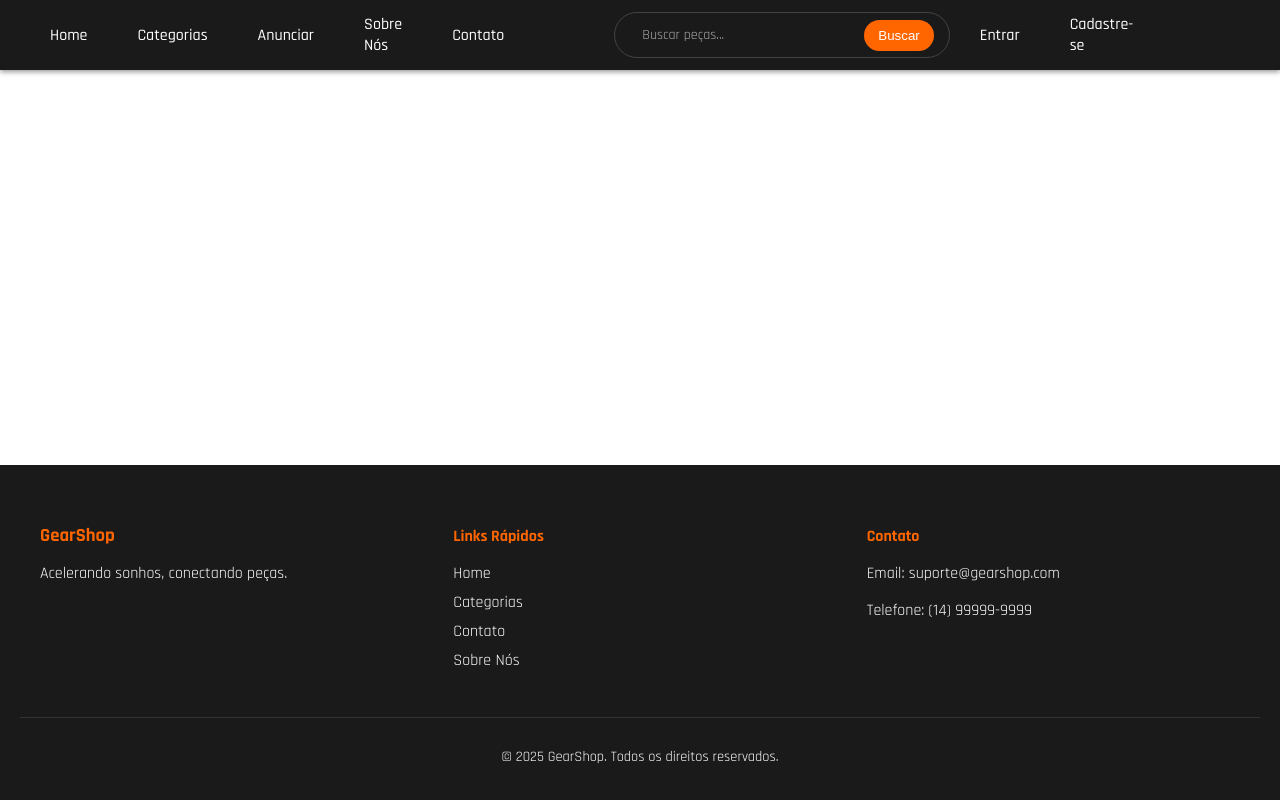
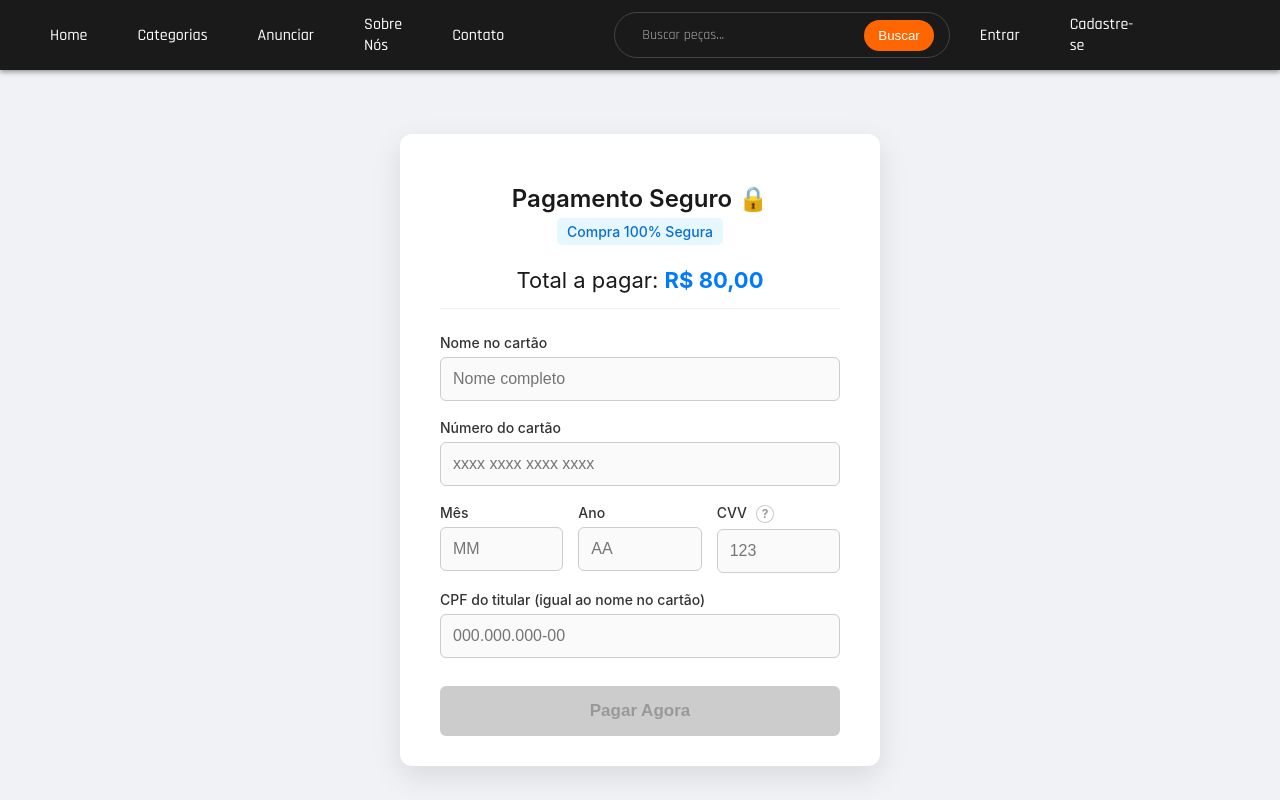
Before and after one commit to GearShop-Unimar/front-end, a Vue app: page /pagamento in a window 1280 px wide. Shown: the top 800 px of the page. Built offline with nearby package versions, Linux system fonts and the light colour scheme; no server answers.

Commit message:
GSP-53 FRONT - PAGINA DE PAGAMENTO

```diff
--- a/src/components/Footer.vue
+++ b/src/components/Footer.vue
@@ -19,6 +19,7 @@
           <li><router-link to="/categoria">Categorias</router-link></li>
           <li><router-link to="/contato">Contato</router-link></li>
           <li><router-link to="/sobre">Sobre Nós</router-link></li>
+          <li><router-link to="/pagamento">Pagamento</router-link></li>
         </ul>
       </div>
 
--- a/src/router/index.js
+++ b/src/router/index.js
@@ -1,15 +1,20 @@
-import { createRouter, createWebHistory } from 'vue-router';
-import Home from '../views/Home.vue';
-import Categoria from '../views/Categoria.vue';
-import Contato from '../views/Contato.vue';
-import Sobre from '../views/Sobre.vue';
-import Login from '../views/Login.vue';
-import Cadastro from '../views/Cadastro.vue';
-import Anunciar from '../views/Anunciar.vue';
-import { auth } from '../firebase';
-import Carrinho from '../views/Carrinho.vue';
-import MeusProdutos from '../views/MeusProdutos.vue';
-import Produto from '../views/Produto.vue';
+import { createRouter, createWebHistory } from 'vue-router'
+
+import Home from '../views/Home.vue'
+import Categoria from '../views/Categoria.vue'
+import Contato from '../views/Contato.vue'
+import Sobre from '../views/Sobre.vue'
+import Login from '../views/Login.vue'
+import Cadastro from '../views/Cadastro.vue'
+import Anunciar from '../views/Anunciar.vue'
+import Carrinho from '../views/Carrinho.vue'
+import MeusProdutos from '../views/MeusProdutos.vue'
+import Produto from '../views/Produto.vue'
+import Pagamento from '../views/Pagamento.vue'
+import Sucesso from '../views/Sucesso.vue'
+
+// Firebase auth
+import { auth } from '../firebase'
 
 const routes = [
   { path: '/', component: Home },
@@ -19,26 +24,33 @@ const routes = [
   { path: '/login', component: Login },
   { path: '/cadastro', component: Cadastro },
   { path: '/anunciar', component: Anunciar, meta: { requiresAuth: true } },
-  { path: '/carrinho',name:'Carrinho', component: () => import('@/views/Carrinho.vue') },
+  { path: '/carrinho', name:'Carrinho', component: Carrinho },
   { path: '/meus-produtos', name:'MeusProdutos', component: MeusProdutos, meta: { requiresAuth: true } },
   { path: '/produto/:id', name:'produto', component: Produto, props: true, meta: { requiresAuth: true } },
-];
+
+  // Rotas de pagamento
+  { path: '/pagamento', name: 'Pagamento', component: Pagamento, meta: { requiresAuth: false } },
+  { path: '/sucesso', name: 'Sucesso', component: Sucesso, meta: { requiresAuth: true } },
+
+  // Fallback: redireciona qualquer rota não existente para Home
+  { path: '/:catchAll(.*)', redirect: '/' }
+]
 
 const router = createRouter({
   history: createWebHistory(),
   routes,
-});
+})
 
-// 🔐 Guardião de rotas
+// 🔐 Guardião de rotas para páginas que requerem login
 router.beforeEach(async (to, from, next) => {
-  const { currentUser } = auth; // Usando currentUser para verificar sessão
-  const isAuthenticated = !!currentUser;
+  const { currentUser } = auth
+  const isAuthenticated = !!currentUser
 
   if (to.meta.requiresAuth && !isAuthenticated) {
-    next('/login');
+    next('/login')
   } else {
-    next();
+    next()
   }
-});
+})
 
-export default router;
+export default router
--- /dev/null
+++ b/src/views/Pagamento.vue
@@ -0,0 +1,339 @@
+<template>
+  <div class="pagamento-page">
+    <div class="pagamento-card">
+      <div class="header-pagamento">
+        <h2>Pagamento Seguro 🔒</h2>
+        <div class="selo-seguranca">
+            <span class="secure-text">Compra 100% Segura</span>
+        </div>
+      </div>
+
+      <p class="total">Total a pagar: <strong>R$ {{ total.toFixed(2).replace('.', ',') }}</strong></p>
+
+      <form @submit.prevent="processarPagamento" class="form-pagamento">
+
+        <div class="form-group">
+          <label for="nomeCartao">Nome no cartão</label>
+          <input v-model="nomeCartao" id="nomeCartao" type="text" placeholder="Nome completo" required />
+        </div>
+
+        <div class="form-group">
+          <label for="numeroCartao">Número do cartão</label>
+          <div class="input-com-bandeira">
+              <input v-model="numeroCartao" id="numeroCartao" type="tel" inputmode="numeric" placeholder="xxxx xxxx xxxx xxxx" maxlength="19"
+                @input="formatarCartao" required />
+              <img v-if="bandeiraCartao" :src="bandeiraCartao" alt="Bandeira do Cartão" class="bandeira-cartao-input">
+          </div>
+        </div>
+
+        <div class="linha">
+          <div class="form-group metade">
+            <label for="mesValidade">Mês</label>
+            <input v-model="mesValidade" id="mesValidade" type="text" placeholder="MM" maxlength="2" inputmode="numeric" @input="formatarMes" required />
+          </div>
+          <div class="form-group metade">
+            <label for="anoValidade">Ano</label>
+            <input v-model="anoValidade" id="anoValidade" type="text" placeholder="AA" maxlength="2" inputmode="numeric" @input="formatarAno" required />
+          </div>
+          <div class="form-group metade">
+            <label for="cvv">CVV
+                <span class="tooltip-cvv" title="Código de segurança, geralmente 3 dígitos no verso do cartão.">?</span>
+            </label>
+            <input v-model="cvv" id="cvv" type="text" placeholder="123" maxlength="4" inputmode="numeric" required />
+          </div>
+        </div>
+
+        <div class="form-group">
+          <label for="cpfTitular">CPF do titular (igual ao nome no cartão)</label>
+          <input v-model="cpfTitular" id="cpfTitular" type="text" placeholder="000.000.000-00" maxlength="14"
+            @input="formatarCPF" required />
+        </div>
+
+        <p v-if="erro" class="erro">{{ erro }}</p>
+
+        <button type="submit" :disabled="loading || !formularioValido">
+          {{ loading ? 'Processando...' : 'Pagar Agora' }}
+        </button>
+      </form>
+    </div>
+  </div>
+</template>
+
+<script setup>
+import { ref, computed } from 'vue';
+import { useRouter } from 'vue-router';
+
+// Mocado os produtos do carrinho
+const produtos = ref([
+  { nome: 'Produto 1', preco: 50 },
+  { nome: 'Produto 2', preco: 30 },
+]);
+
+const total = computed(() => produtos.value.reduce((acc, p) => acc + p.preco, 0));
+
+const nomeCartao = ref('')
+const numeroCartao = ref('')
+const mesValidade = ref('')
+const anoValidade = ref('')
+const cvv = ref('')
+const cpfTitular = ref('')
+const erro = ref('')
+const loading = ref(false)
+const router = useRouter()
+
+const bandeiraCartao = computed(() => {
+    const num = numeroCartao.value.replace(/\s/g, '')
+    if (num.length >= 4) {
+        if (num.startsWith('4')) return 'https://img.icons8.com/color/48/visa.png'
+        if (num.startsWith('5')) return 'https://img.icons8.com/color/48/mastercard.png'
+    }
+    return null
+})
+
+
+const formatarCartao = () => {
+  let num = numeroCartao.value.replace(/\D/g, '').slice(0, 16)
+  numeroCartao.value = num.replace(/(.{4})/g, '$1 ').trim()
+}
+
+const formatarMes = () => {
+    mesValidade.value = mesValidade.value.replace(/\D/g, '').slice(0, 2)
+}
+
+const formatarAno = () => {
+    anoValidade.value = anoValidade.value.replace(/\D/g, '').slice(0, 2)
+}
+
+const formatarCPF = () => {
+  let cpf = cpfTitular.value.replace(/\D/g, '').slice(0, 11);
+  if (cpf.length > 9) {
+      cpf = cpf.replace(/^(\d{3})(\d{3})(\d{3})(\d{2})$/, '$1.$2.$3-$4');
+  } else if (cpf.length > 6) {
+      cpf = cpf.replace(/^(\d{3})(\d{3})(\d{1,3})$/, '$1.$2.$3');
+  } else if (cpf.length > 3) {
+      cpf = cpf.replace(/^(\d{3})(\d{1,3})$/, '$1.$2');
+  }
+  cpfTitular.value = cpf;
+}
+
+
+const validarNumeroCartao = (num) => /^\d{16}$/.test(num.replace(/\s/g, ''))
+const validarCVV = (cvv) => /^\d{3,4}$/.test(cvv)
+const validarCPF = (cpf) => /^\d{3}\.\d{3}\.\d{3}\-\d{2}$/.test(cpf)
+
+const validarValidade = (mes, ano) => {
+    if (!/^\d{2}$/.test(mes) || !/^\d{2}$/.test(ano)) return false;
+
+    const mesNum = parseInt(mes);
+    const anoNum = parseInt('20' + ano);
+
+    if (mesNum < 1 || mesNum > 12) return false;
+
+    const dataAtual = new Date();
+    const anoAtual = dataAtual.getFullYear();
+    const mesAtual = dataAtual.getMonth() + 1;
+
+    if (anoNum < anoAtual) return false;
+    if (anoNum === anoAtual && mesNum < mesAtual) return false;
+
+    return true;
+}
+
+const formularioValido = computed(() => {
+    return (
+        nomeCartao.value.length > 0 &&
+        validarNumeroCartao(numeroCartao.value) &&
+        validarCVV(cvv.value) &&
+        validarCPF(cpfTitular.value) &&
+        mesValidade.value.length === 2 &&
+        anoValidade.value.length === 2
+    );
+});
+
+const processarPagamento = async () => {
+  erro.value = ''
+
+  if (!formularioValido.value) {
+      erro.value = 'Preencha todos os campos corretamente.';
+      return
+  }
+
+  if (!validarValidade(mesValidade.value, anoValidade.value)) {
+      erro.value = 'Validade do cartão expirada ou inválida.';
+      return
+  }
+
+  loading.value = true
+
+  try {
+    await new Promise((resolve) => setTimeout(resolve, 1500))
+    router.push('/sucesso')
+  } catch (e) {
+    erro.value = 'Erro ao processar pagamento. Tente novamente.'
+  } finally {
+    loading.value = false
+  }
+}
+</script>
+
+<style scoped>
+
+.pagamento-page {
+  display: flex;
+  justify-content: center;
+  align-items: center;
+  padding: 50px 20px;
+  background-color: #f0f2f5;
+  min-height: 100vh;
+  font-family: 'Inter', 'Helvetica Neue', Arial, sans-serif;
+}
+
+.pagamento-card {
+  background-color: #fff;
+  padding: 30px 40px;
+  border-radius: 12px;
+  box-shadow: 0 10px 30px rgba(0, 0, 0, 0.1);
+  width: 400px;
+  max-width: 100%;
+}
+
+.header-pagamento {
+    text-align: center;
+    margin-bottom: 20px;
+}
+
+h2 {
+  font-size: 24px;
+  margin-bottom: 5px;
+  color: #1a1a1a;
+  font-weight: 600;
+}
+
+.selo-seguranca {
+    background-color: #e6f7ff;
+    color: #096dd9;
+    padding: 5px 10px;
+    border-radius: 5px;
+    font-size: 14px;
+    font-weight: 500;
+    display: inline-block;
+}
+
+.total {
+  text-align: center;
+  font-size: 22px;
+  margin-bottom: 25px;
+  color: #1a1a1a;
+  border-bottom: 1px solid #eee;
+  padding-bottom: 15px;
+}
+
+.total strong {
+    color: #007bff;
+    font-weight: 700;
+}
+
+.form-pagamento .form-group {
+  margin-bottom: 18px;
+  position: relative;
+}
+
+.form-pagamento label {
+  font-weight: 500;
+  margin-bottom: 6px;
+  color: #333;
+  font-size: 14px;
+  display: block;
+}
+
+.form-pagamento input {
+  width: 100%;
+  box-sizing: border-box;
+  padding: 12px;
+  border: 1px solid #ccc;
+  border-radius: 6px;
+  font-size: 16px;
+  transition: border-color 0.2s, box-shadow 0.2s;
+  background-color: #fafafa;
+}
+
+.form-pagamento input:focus {
+  border-color: #007bff;
+  box-shadow: 0 0 0 2px rgba(0, 123, 255, 0.25);
+  outline: none;
+}
+
+.input-com-bandeira {
+    position: relative;
+    display: block;
+}
+
+.bandeira-cartao-input {
+    position: absolute;
+    right: 12px;
+    top: 50%;
+    transform: translateY(-50%);
+    width: 30px;
+    height: 30px;
+    pointer-events: none;
+}
+
+.linha {
+  display: flex;
+  gap: 15px;
+}
+
+.linha .form-group {
+  flex: 1;
+  min-width: 0;
+}
+
+.tooltip-cvv {
+    cursor: pointer;
+    margin-left: 5px;
+    color: #999;
+    font-weight: bold;
+    font-size: 12px;
+    border: 1px solid #ccc;
+    border-radius: 50%;
+    padding: 0 5px;
+    display: inline-block;
+    line-height: 16px;
+}
+
+button {
+  width: 100%;
+  padding: 15px;
+  border-radius: 6px;
+  background-color: #ff6600;
+  color: #fff;
+  font-size: 17px;
+  font-weight: 600;
+  border: none;
+  cursor: pointer;
+  transition: background-color 0.2s, box-shadow 0.2s;
+  margin-top: 10px;
+}
+
+button:hover:not([disabled]) {
+  background-color: #000000;
+  box-shadow: 0 4px 10px rgba(0, 0, 0, 0.1);
+}
+
+button[disabled] {
+  background-color: #ccc;
+  cursor: not-allowed;
+  color: #999;
+}
+
+.erro {
+  color: #d9534f;
+  background-color: #fbebeb;
+  padding: 8px;
+  border-radius: 4px;
+  text-align: center;
+  margin-bottom: 15px;
+  font-size: 14px;
+  border: 1px solid #ebccd1;
+}
+</style>
--- /dev/null
+++ b/src/views/Sucesso.vue
@@ -0,0 +1,9 @@
+<template>
+  <div>
+    <h2>Sucesso!</h2>
+    <p>Pagamento realizado com sucesso.</p>
+  </div>
+</template>
+
+<script setup>
+</script>
```
